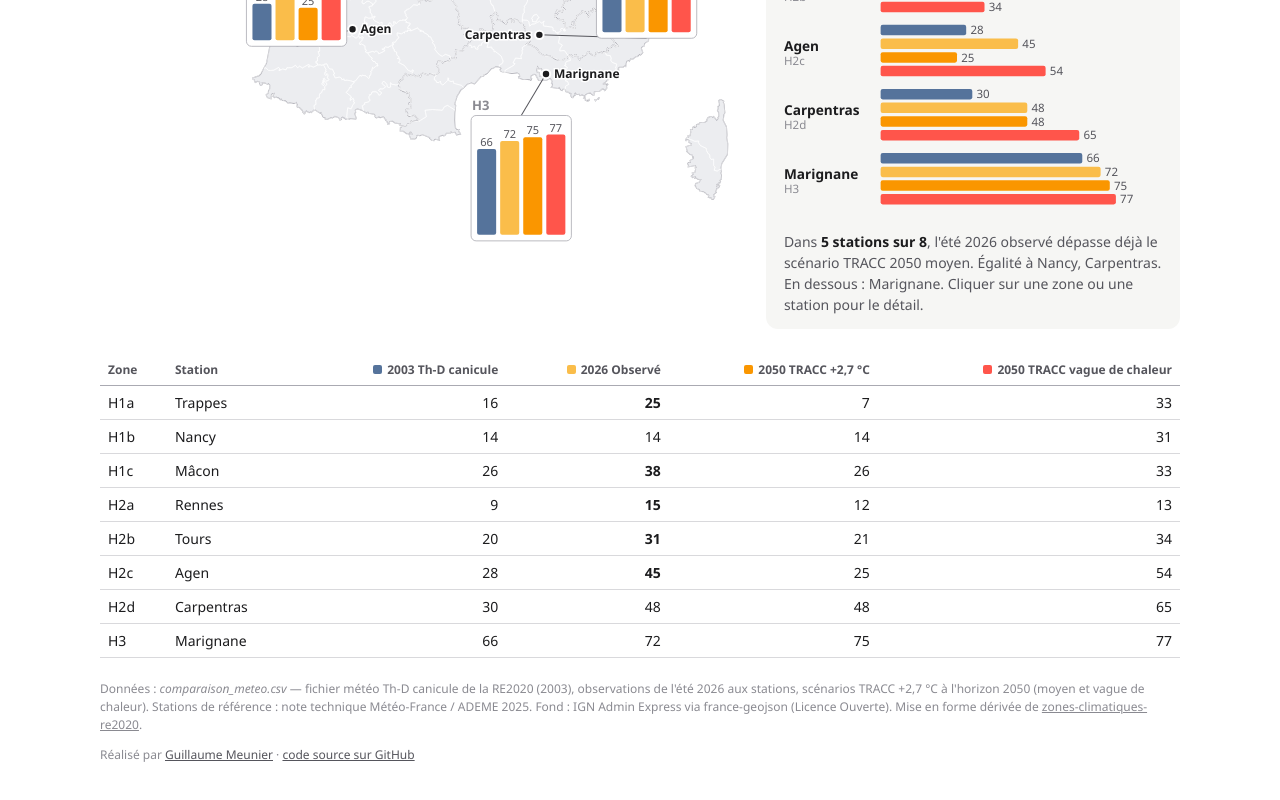
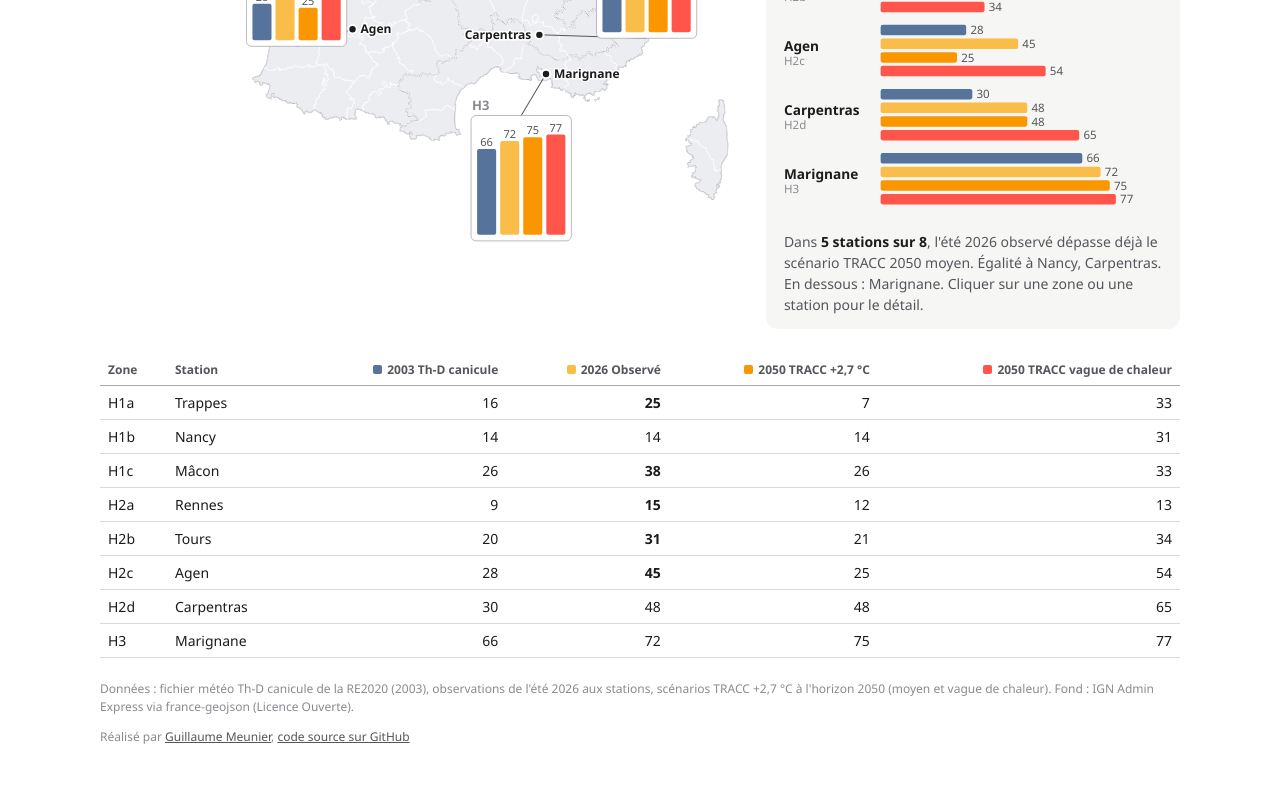
Before and after one commit to Alliages/carte_france_2003_2026_2050, a plain HTML site: page index.html in a window 1280 px wide. Shown: the part 664-1464 px from the top of the page. Drawn offline with Linux system fonts and the light colour scheme.

Commit message:
Refactor data source and footer in index.html
Removed redundant information and streamlined footer content.

```diff
--- a/index.html
+++ b/index.html
@@ -49,14 +49,11 @@
   <div style="overflow-x:auto"><table id="tableau" aria-label="Valeurs par station"></table></div>
 
   <p class="sources">
-    Données : <em>comparaison_meteo.csv</em> — fichier météo Th-D canicule de la RE2020 (2003), observations de l'été 2026 aux stations,
-    scénarios TRACC +2,7 °C à l'horizon 2050 (moyen et vague de chaleur). Stations de référence : note technique Météo-France / ADEME 2025.
-    Fond : IGN Admin Express via france-geojson (Licence Ouverte). Mise en forme dérivée de
-    <a href="https://github.com/Alliages/zones-climatiques-re2020">zones-climatiques-re2020</a>.
+    Données : fichier météo Th-D canicule de la RE2020 (2003), observations de l'été 2026 aux stations,
+    scénarios TRACC +2,7 °C à l'horizon 2050 (moyen et vague de chaleur). Fond : IGN Admin Express via france-geojson (Licence Ouverte).
   </p>
   <footer class="pied">
-    Réalisé par <a href="https://guillaume-meunier.fr/">Guillaume Meunier</a> ·
-    <a href="https://github.com/Alliages/carte_france_2003_2026_2050">code source sur GitHub</a>
+    Réalisé par <a href="https://guillaume-meunier.fr/">Guillaume Meunier</a>, <a href="https://github.com/Alliages/carte_france_2003_2026_2050">code source sur GitHub</a>
   </footer>
 </main>
 <script src="js/zones.js"></script>
```
